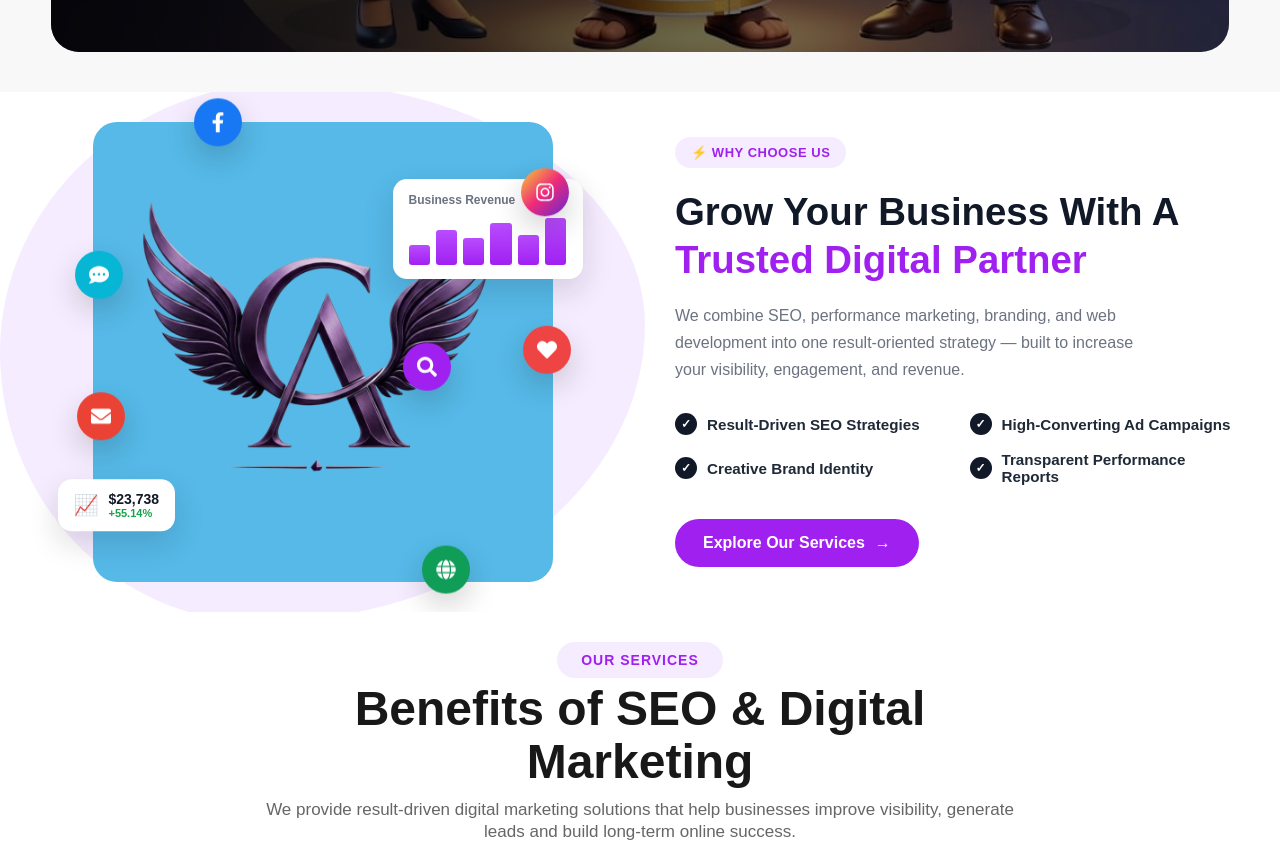
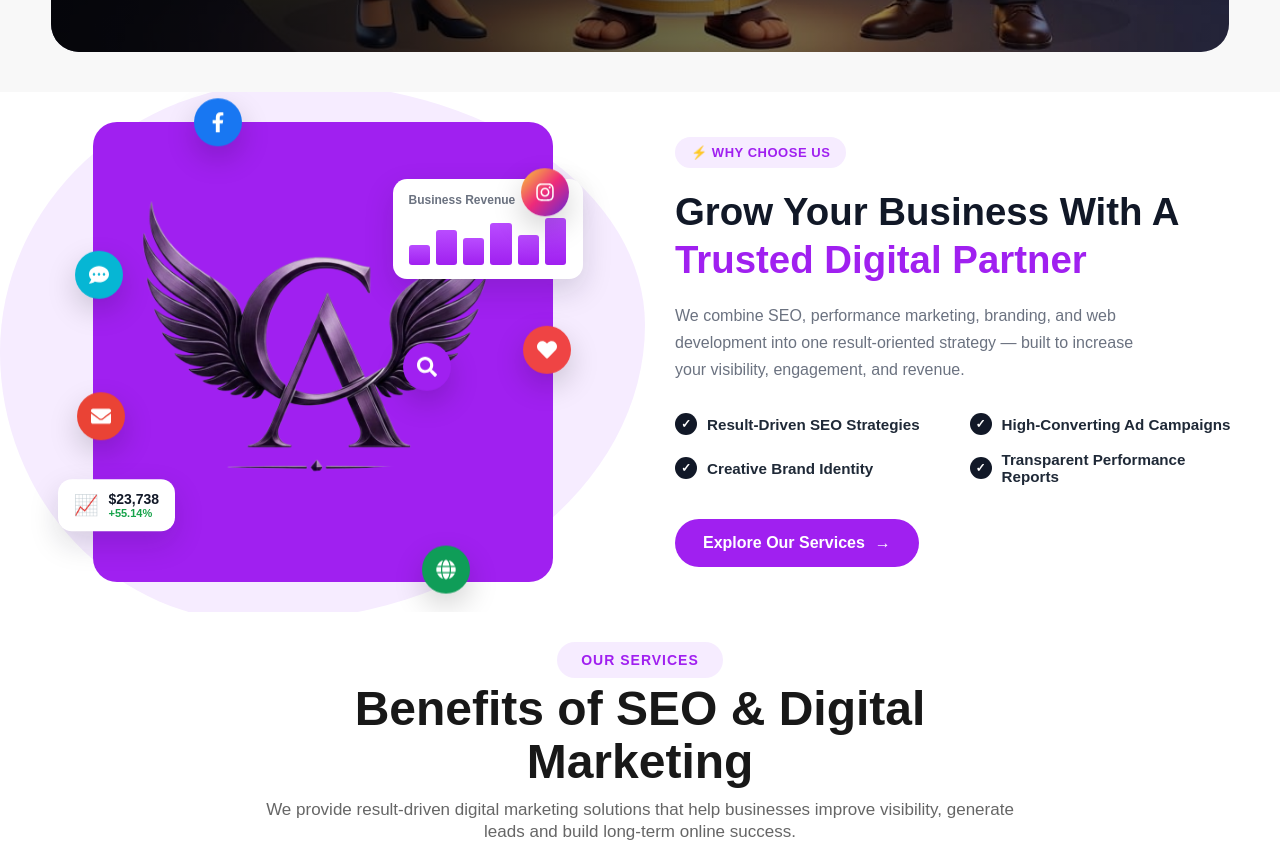
Before and after one commit to nambi142/claciadigitalsolutions, a React (Vite) app: page / in a window 1280 px wide. Shown: the part 780-1641 px from the top of the page. Built offline with nearby package versions, Linux system fonts and the light colour scheme; a web font is replaced by a local one.

Commit message:
Update Home page styling

```diff
--- a/src/css/Home.css
+++ b/src/css/Home.css
@@ -232,7 +232,7 @@
   height: auto;
   display: block;
   border-radius: 24px;
-  background: #56b9e7;
+  background: #a020f0;
   aspect-ratio: 1 / 1;
   object-fit: cover;
 }
```
